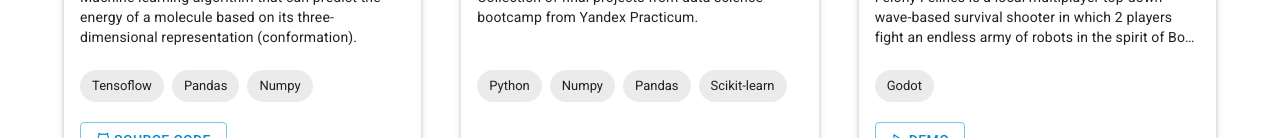
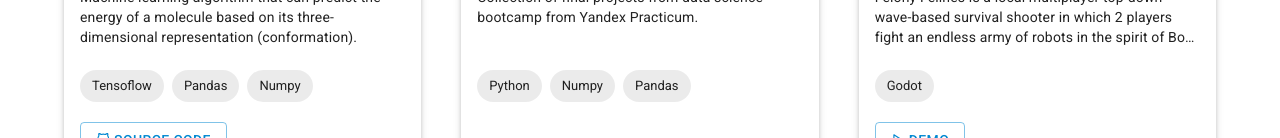
Before and after one commit to nomomon/nomomon.github.io, a Next.js app: page /projects in a window 1280 px wide. Shown: the part 814-952 px from the top of the page. Built offline with nearby package versions, Linux system fonts and the light colour scheme.

Commit message:
limit to 3 tools in project card

```diff
--- a/pages/projects/index.js
+++ b/pages/projects/index.js
@@ -123,7 +123,7 @@ function ProjectCard({
                 <br />
                 <Stack direction="row" spacing={1}>
                     {
-                        tools.map(tool => (
+                        tools.filter((tool, i) => i < 3).map(tool => (
                             <Chip key={tool} label={tool} />
                         ))
                     }
```
